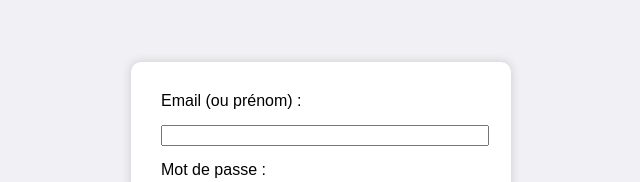
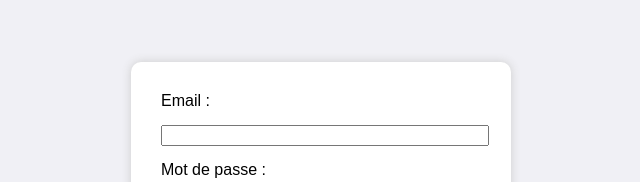
Before and after one commit to mvchbmcp/connexion-secure, a website: page index.html in a window 1280 px wide. Shown: the part 190-372 px from the top of the page, without its empty margins (319-959 px from the left). Drawn offline with Linux system fonts and the light colour scheme.

Commit message:
Update index.html

```diff
--- a/index.html
+++ b/index.html
@@ -54,7 +54,7 @@
 <body>
   <div class="box">
     <form id="login-form">
-      <label>Email (ou prénom) :</label>
+      <label>Email :</label>
       <input type="text" id="email" required />
       <label>Mot de passe :</label>
       <input type="password" id="password" required />
```
